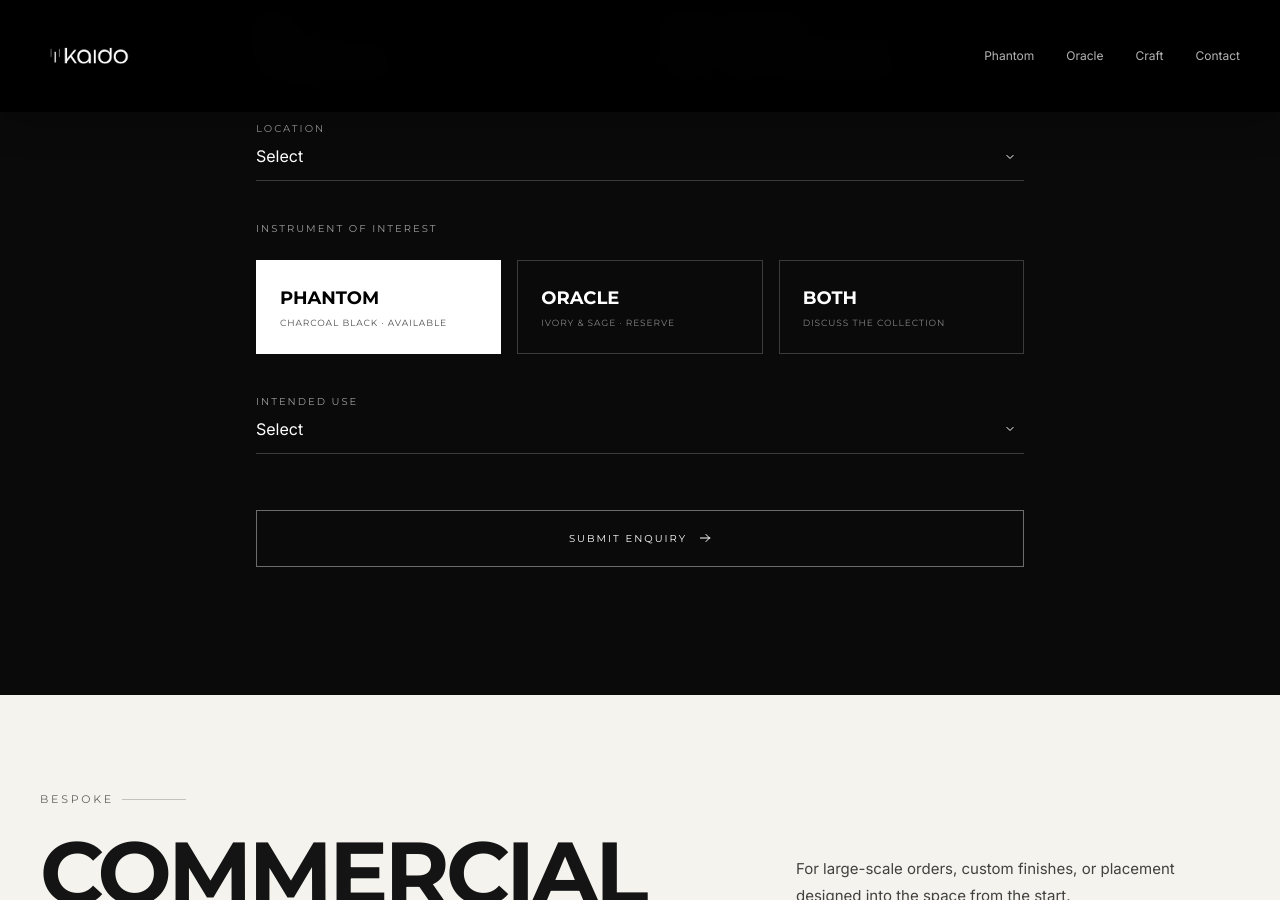
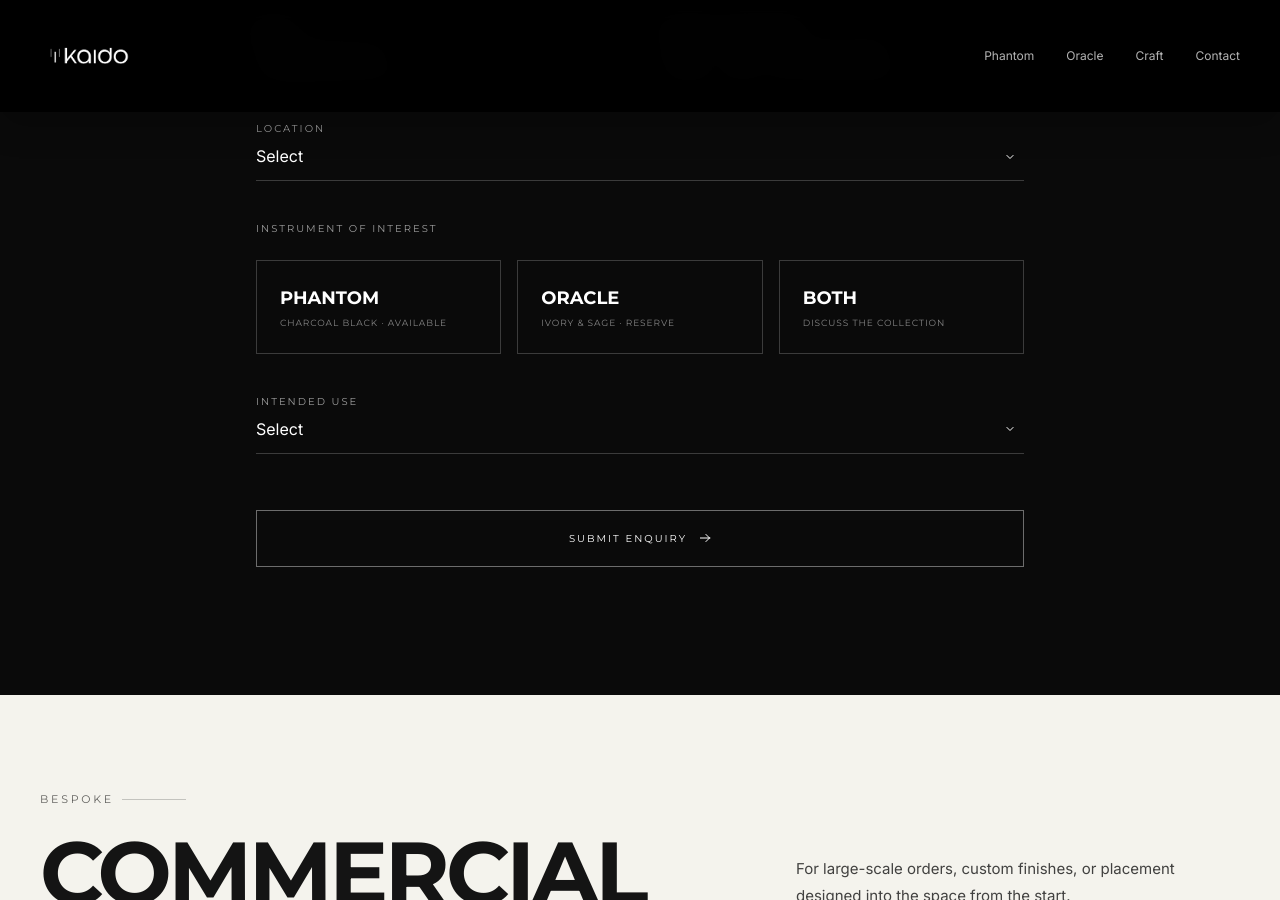
Before and after one commit to refinedislandcreations/kaido, a Jekyll site: the page built from contact.html, in a window 1280 px wide and 900 px high, scrolled down 1249 px. Built offline with Jekyll 4.4.1, drawn with Linux system fonts in a browser that asks for light colours; nearby versions of some CDN libraries.

Commit message:
Fixed contact form

```diff
--- a/_includes/contact/contact-form.html
+++ b/_includes/contact/contact-form.html
@@ -80,7 +80,7 @@
           <div class="grid grid-cols-1 sm:grid-cols-3 gap-4">
             <!-- Cards -->
             <label class="cursor-pointer p-6 transition-colors flex flex-col items-start text-left relative group">
-              <input type="radio" name="instrument" class="peer hidden" value="phantom" checked>
+              <input type="radio" name="instrument" class="peer hidden" value="phantom" required>
               <div class="absolute inset-0 bg-transparent border border-white/20 peer-checked:border-white peer-checked:bg-white pointer-events-none transition-all duration-300 group-hover:border-white/40"></div>
               <span class="relative z-10 font-title font-bold text-lg text-white peer-checked:text-black transition-colors duration-300 mb-1">PHANTOM</span>
               <span class="relative z-10 font-title text-[9px] uppercase tracking-[0.1em] text-white/50 group-hover:text-white/70 peer-checked:text-black/70 transition-colors duration-300">CHARCOAL BLACK &middot; AVAILABLE</span>
```
